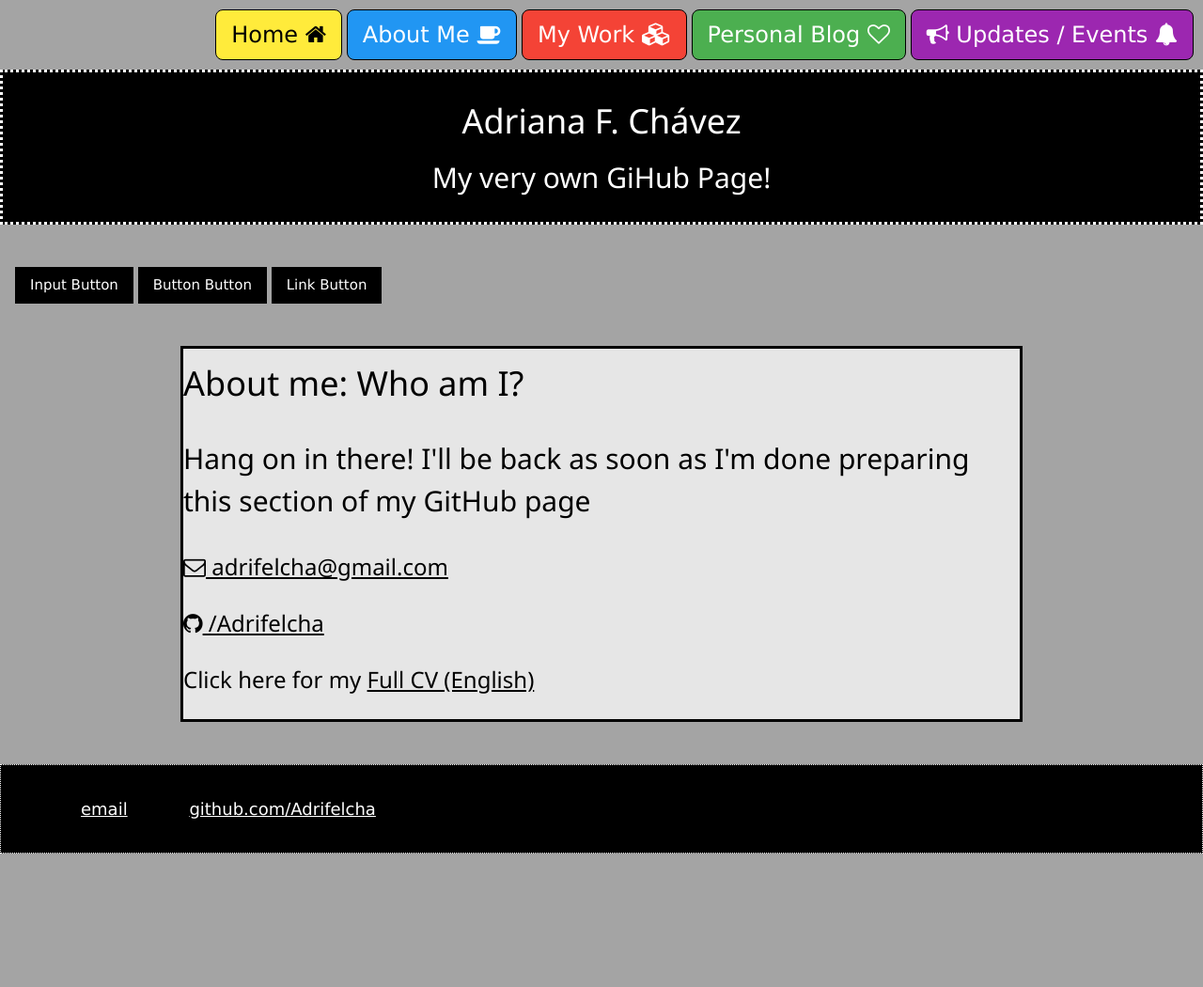
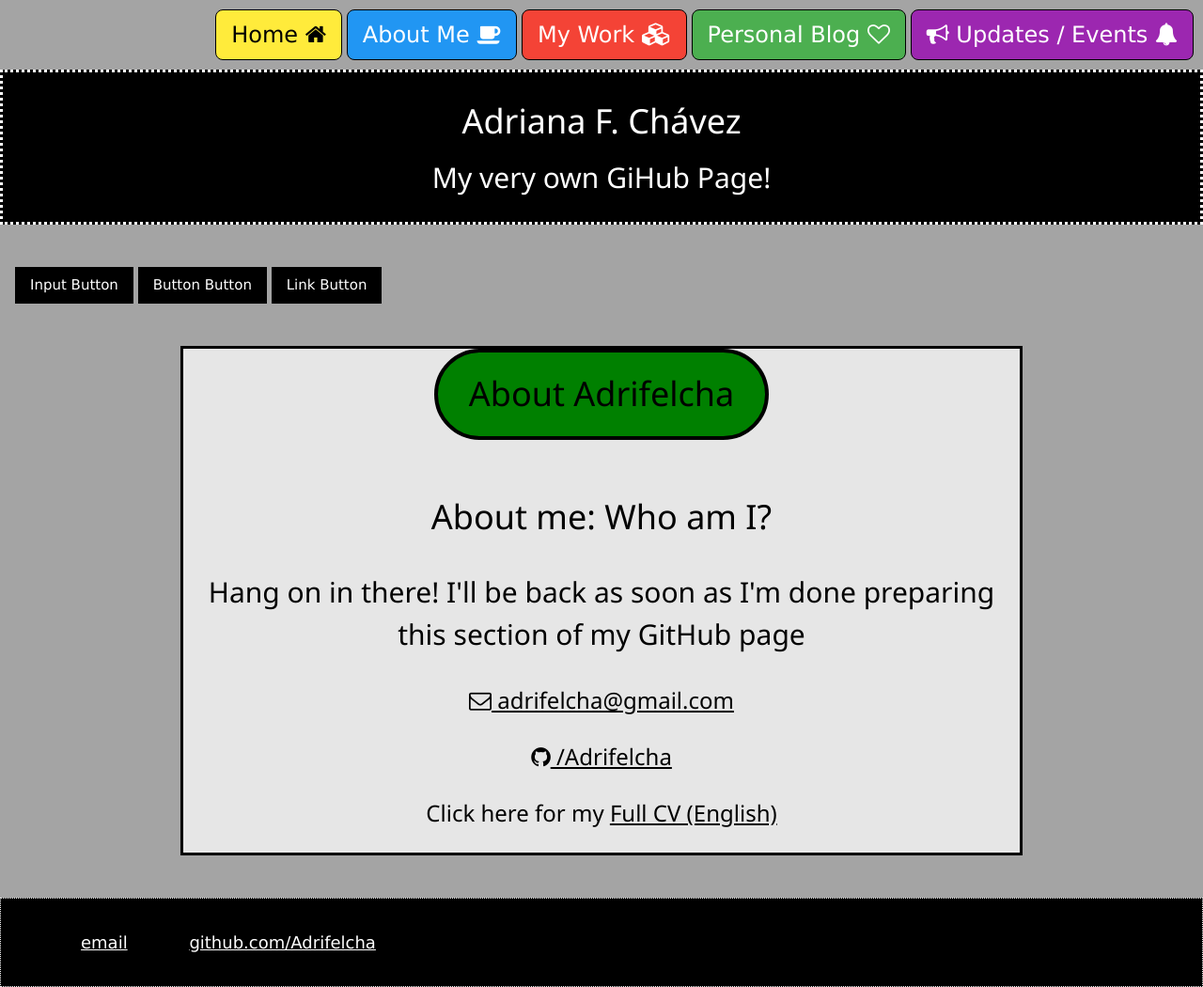
Before and after one commit to Adrifelcha/Adrifelcha-github.io, a Jekyll site: the page built from about/index.html, in a window 1280 px wide. Shown: the whole page at 94% size. Built offline with Jekyll 4.4.1, drawn with Linux system fonts in a browser that asks for light colours; before the commit the page ends 908 px from its top, so only the background shows below that.

Commit message:
Update index.html

```diff
--- a/about/index.html
+++ b/about/index.html
@@ -4,6 +4,11 @@ title: About Adrifelcha
 ---
 <div class="blurb">
 
+	<center><header class=style2 style="background-color: green;">
+      		<h1 class="project-name">{{ page.title }}</h1>
+    	</header>
+
+			<br><br>
 	<h1>About me: Who am I?</h1>
 
 	<h2>
```
